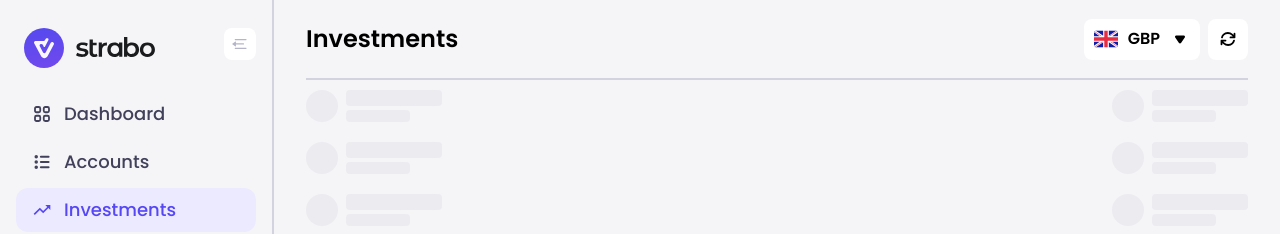
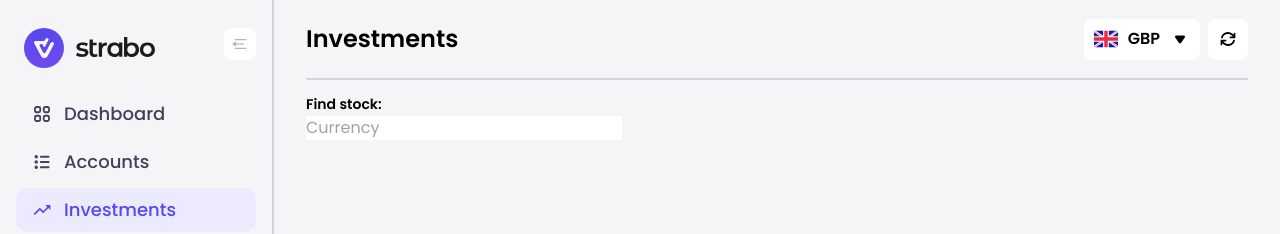
Before and after one commit to tomas249/strabo-app, a Next.js app in the folder client/: page /investments in a window 1280 px wide. Shown: the top 234 px of the page. Built offline with nearby package versions, Linux system fonts and the light colour scheme.

Commit message:
add use client

```diff
--- a/client/app/investments/page.tsx
+++ b/client/app/investments/page.tsx
@@ -1,26 +1,41 @@
+'use client';
+
+import SearchSelect from '@/components/SearchSelect';
+import { CURRENCY_OPTIONS } from '@/utils/constants';
+
 export default function Investments() {
   const longArray = Array.from({ length: 1000 }, (_, i) => i);
 
   return (
-    <>
-      {longArray.map((i) => (
-        <div key={i} className="flex items-center justify-between py-2.5">
-          <div className="flex items-center gap-2">
-            <div className="h-8 w-8 rounded-full bg-neutral-100" />
-            <div className="flex flex-col">
-              <div className="h-4 w-24 rounded bg-neutral-100" />
-              <div className="mt-1 h-3 w-16 rounded bg-neutral-100" />
-            </div>
-          </div>
-          <div className="flex items-center gap-2">
-            <div className="h-8 w-8 rounded-full bg-neutral-100" />
-            <div className="flex flex-col">
-              <div className="h-4 w-24 rounded bg-neutral-100" />
-              <div className="mt-1 h-3 w-16 rounded bg-neutral-100" />
-            </div>
-          </div>
-        </div>
-      ))}
-    </>
+    <div className="pt-3">
+      <span className="mb-1 text-sm font-semibold">Find stock:</span>
+      <SearchSelect
+        options={CURRENCY_OPTIONS}
+        defaultValue={CURRENCY_OPTIONS[0].value}
+        onSelect={(option) => {
+          console.log(option);
+        }}
+      />
+    </div>
+    // <>
+    //   {longArray.map((i) => (
+    //     <div key={i} className="flex items-center justify-between py-2.5">
+    //       <div className="flex items-center gap-2">
+    //         <div className="h-8 w-8 rounded-full bg-neutral-100" />
+    //         <div className="flex flex-col">
+    //           <div className="h-4 w-24 rounded bg-neutral-100" />
+    //           <div className="mt-1 h-3 w-16 rounded bg-neutral-100" />
+    //         </div>
+    //       </div>
+    //       <div className="flex items-center gap-2">
+    //         <div className="h-8 w-8 rounded-full bg-neutral-100" />
+    //         <div className="flex flex-col">
+    //           <div className="h-4 w-24 rounded bg-neutral-100" />
+    //           <div className="mt-1 h-3 w-16 rounded bg-neutral-100" />
+    //         </div>
+    //       </div>
+    //     </div>
+    //   ))}
+    // </>
   );
 }
--- a/client/components/Icons.tsx
+++ b/client/components/Icons.tsx
@@ -222,3 +222,15 @@ export const TickIcon = () => (
     />
   </svg>
 );
+
+export const SearchIcon = () => (
+  <svg width="20" height="20" viewBox="0 0 20 20" fill="none" xmlns="http://www.w3.org/2000/svg">
+    <path
+      d="M17.5 17.5L13.875 13.875M15.8333 9.16667C15.8333 12.8486 12.8486 15.8333 9.16667 15.8333C5.48477 15.8333 2.5 12.8486 2.5 9.16667C2.5 5.48477 5.48477 2.5 9.16667 2.5C12.8486 2.5 15.8333 5.48477 15.8333 9.16667Z"
+      stroke="currentColor"
+      strokeWidth="1.8"
+      strokeLinecap="round"
+      strokeLinejoin="round"
+    />
+  </svg>
+);
--- a/client/components/SearchSelect.tsx
+++ b/client/components/SearchSelect.tsx
@@ -1,3 +1,5 @@
+'use client';
+
 import Image from 'next/image';
 import type {
   ControlRenderBase,
--- a/client/components/SimpleSelect.tsx
+++ b/client/components/SimpleSelect.tsx
@@ -1,3 +1,5 @@
+'use client';
+
 import Image from 'next/image';
 import type {
   ControlRenderBase,
```
